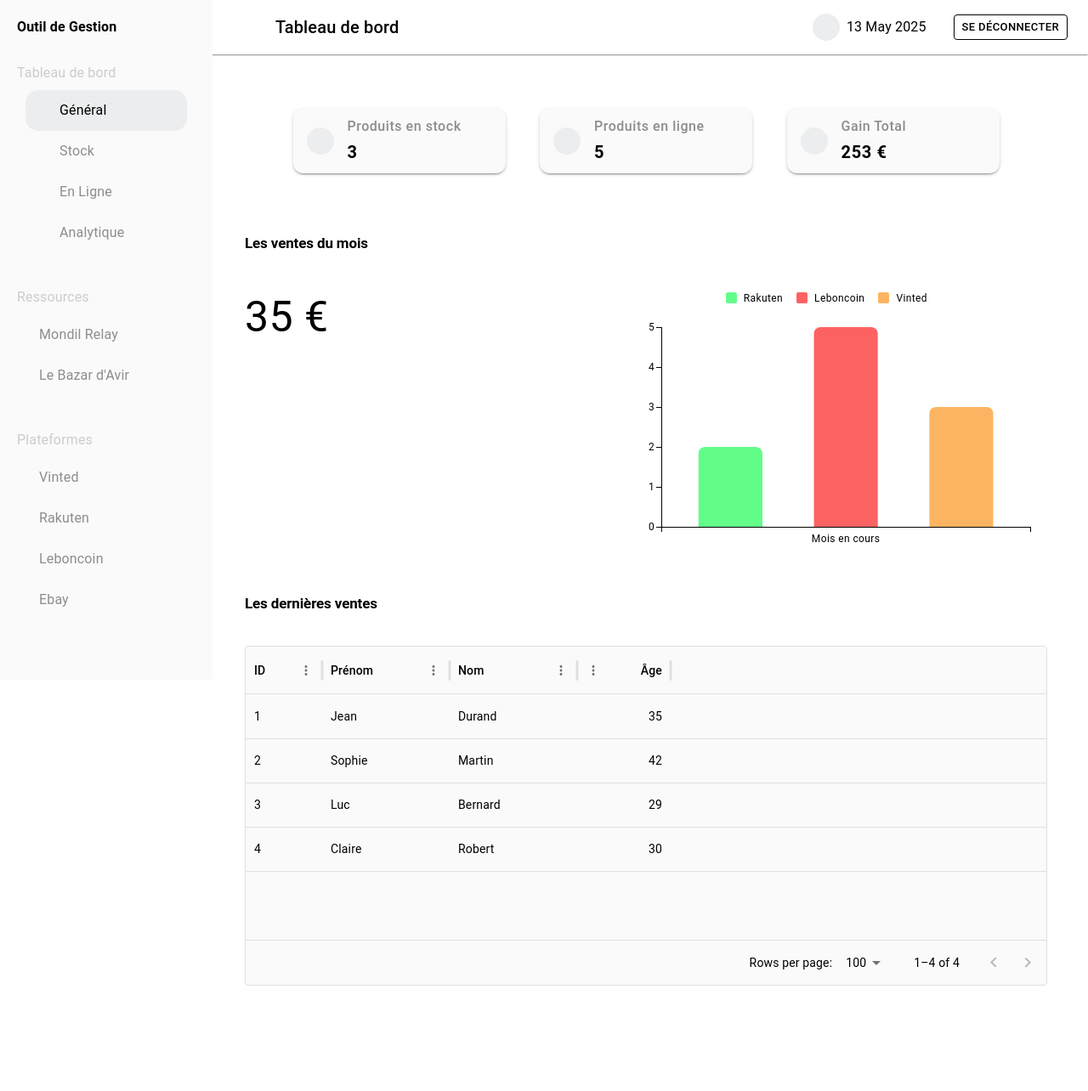
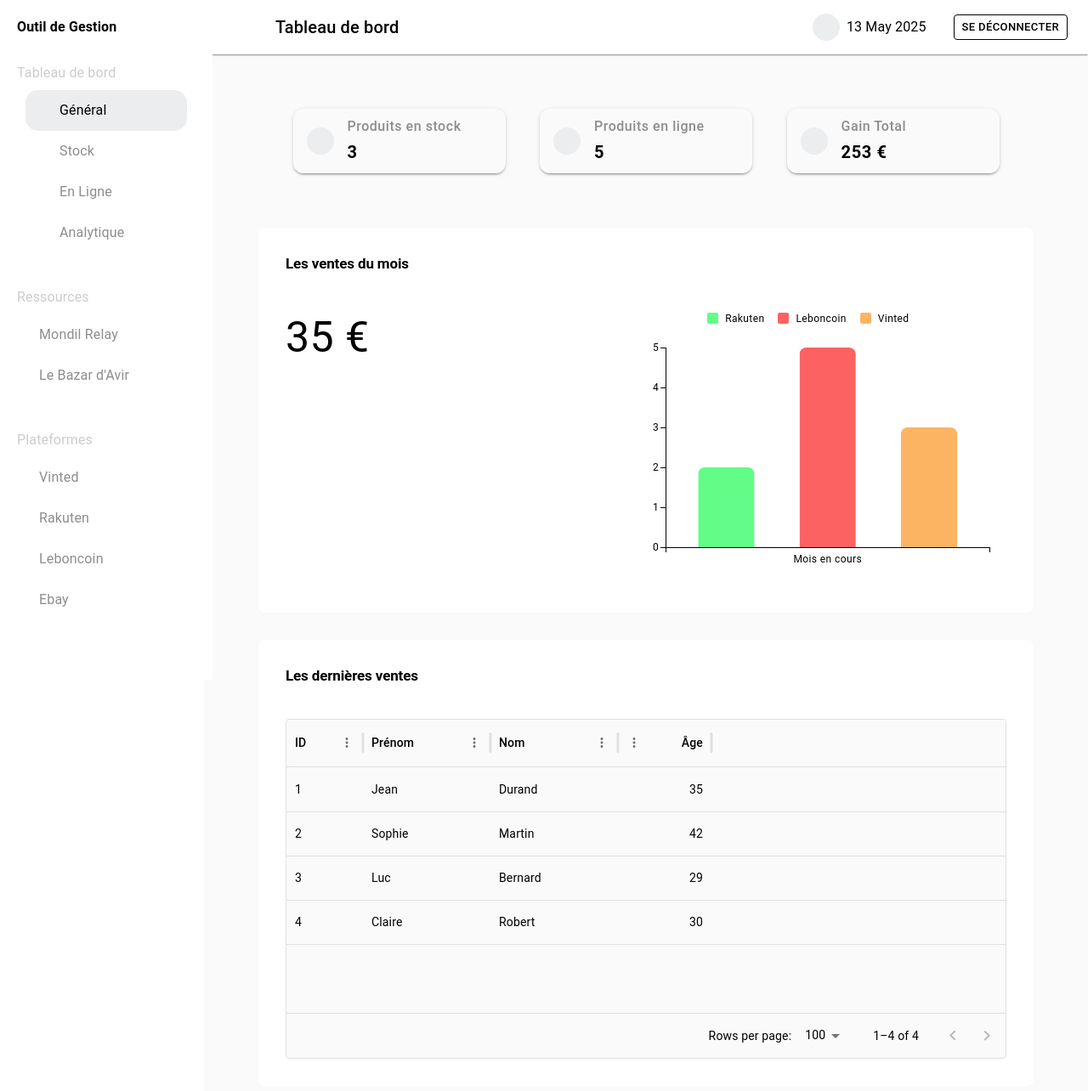
Before and after one commit to AvirKarakitsos/REACT_management, a React (Vite) app: page / in a window 1280 px wide. Shown: the top 1284 px of the page at 85% size. Before the commit the page ends 1208 px from the top, so only its background shows below. Built offline with nearby package versions, Linux system fonts and the light colour scheme; some icons are missing.

Commit message:
refactor: background color

```diff
--- a/src/assets/theme.js
+++ b/src/assets/theme.js
@@ -30,6 +30,15 @@ const theme = createTheme({
 		marginBottom: 40,
 		},
 	},
+
+	customComponents: {
+		section: {
+		p: 4,
+		m: 4,
+		borderRadius: 2,
+		backgroundColor: '#fff',
+    	},
+	}
 });
 
 export default theme;
--- a/src/components/MainComponent.jsx
+++ b/src/components/MainComponent.jsx
@@ -1,4 +1,4 @@
-import { Box, Typography, Toolbar } from '@mui/material';
+import { Box, Typography } from '@mui/material';
 import MiniCard from './tools/MiniCard';
 import Grid from './tools/Grid';
 import CercleContainer from './tools/CercleContainer'
@@ -17,7 +17,7 @@ export default function MainContent() {
 				p: 4,
 				ml: '240px', // largeur du Drawer
 				mt: '64px', // hauteur du Header
-				backgroundColor: 'backgound.default'
+				backgroundColor: 'background.paper'
 			}}
 		>
 
@@ -27,11 +27,9 @@ export default function MainContent() {
 			{/* Partie Haut */}
 			<Box
 				sx={{
-			// height: '200px',
 				display:'flex',
 				justifyContent: 'space-evenly',
 				alignItems:'center',
-			// border: '1px solid black',
 				mb: 3,
 				p: 4
 				}}
@@ -55,15 +53,7 @@ export default function MainContent() {
 			</Box>
 
 			{/* Partie Milieu */}
-		<Box
-			sx={{
-			height: '400px',
-			// backgroundColor: '#e0f7fa',
-			borderRadius: 2,
-			mb: 3,
-			padding: 2,
-			}}
-		>
+			<Box elevation={1} sx={(theme) => theme.customComponents.section}>
 				<Typography variant="h2">
 					Les ventes du mois
 				</Typography>
@@ -106,14 +96,7 @@ export default function MainContent() {
 			</Box>
 
 			{/* Partie Bas */}
-			<Box
-				sx={{
-				minHeight: '200px',
-				// backgroundColor: '#fce4ec',
-				borderRadius: 2,
-				p: 2,
-				}}
-			>
+				<Box elevation={1} sx={(theme) => theme.customComponents.section}>
 				<Typography variant="h2">
 					Les dernières ventes
 				</Typography>
--- a/src/components/Sidebar.jsx
+++ b/src/components/Sidebar.jsx
@@ -1,4 +1,4 @@
-import { Drawer, List, ListItem, ListItemText, Typography, Divider, Box } from '@mui/material';
+import { Drawer, List, ListItem, ListItemText, Typography, Box } from '@mui/material';
 import { useState } from 'react';
 import GridViewIcon from '@mui/icons-material/GridView';
 import StoreIcon from '@mui/icons-material/Store';
@@ -80,7 +80,7 @@ function Sidebar() {
 			'& .MuiDrawer-paper': {
 			width: 250, // largeur appliquée à l'élément visible
 			padding: '20px',
-			backgroundColor: 'background.paper',
+			backgroundColor: 'background.default',
 			border: 'none',
 			overflow: 'hidden'
 			},
@@ -105,7 +105,7 @@ function Sidebar() {
 										columnGap: 1,
 										borderRadius:'15px',
 										color: selected === content.title ? 'text.primary' : 'text.secondary',
-										backgroundColor: selected === content.title ? 'secondary.main' : 'background.paper',
+										backgroundColor: selected === content.title ? 'secondary.main' : 'background.default',
 										'&:hover': {
 											color: '#000',
 											backgroundColor: 'secondary.main',
```
Lines whose indentation alone changed are shown as unchanged.
